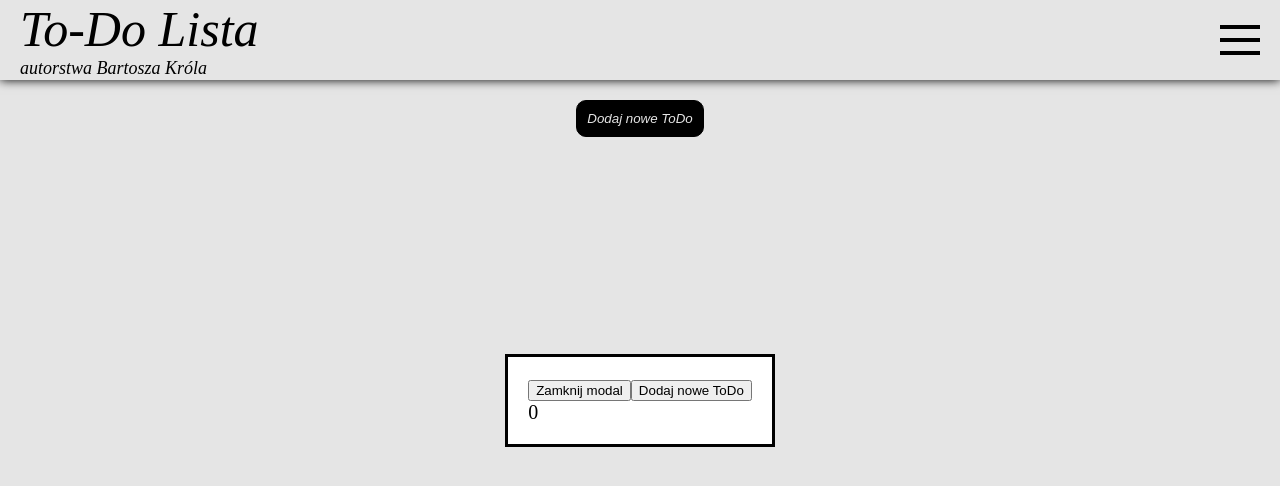
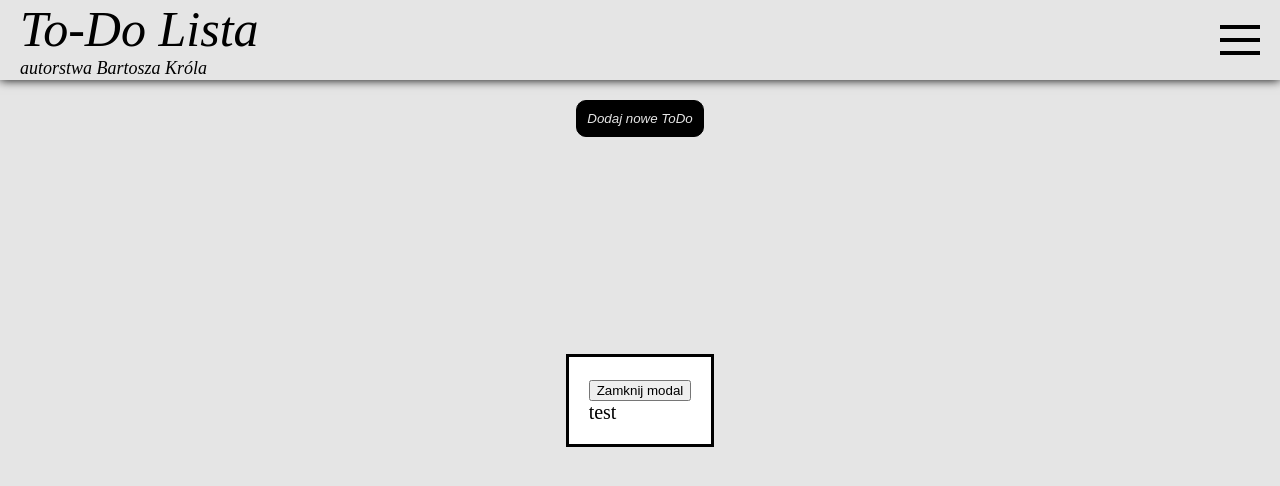
Before and after one commit to bartokrol/ToDoList-React, a React (Create React App) app: page /toDoList in a window 1280 px wide. Both pictures are taken after a click on the button "Dodaj nowe ToDo". Shown: the top 486 px of the page. Built offline with nearby package versions, Linux system fonts and the light colour scheme.

Commit message:
17-move ModalService into separate file named dialogService

```diff
--- a/src/components/modal/Modal.tsx
+++ b/src/components/modal/Modal.tsx
@@ -1,7 +1,8 @@
-import { createRoot, Root } from 'react-dom/client';
-import React, { MutableRefObject, useCallback, useRef } from 'react';
+import { Root } from 'react-dom/client';
+import React, { MutableRefObject, ReactNode, useCallback, useRef } from 'react';
+import { dialog } from '../../infrastructure/services/dialogService';
 
-const Modal = ({ id, root }: { id: number, root: Root }) => {
+export const Modal = ({ children, id, root }: { children: ReactNode, id: number, root: Root }) => {
     const dialogElementRef = useRef() as MutableRefObject<HTMLDialogElement>;
 
     const dialogRef = useCallback((dialog: HTMLDialogElement) => {
@@ -11,13 +12,9 @@ const Modal = ({ id, root }: { id: number, root: Root }) => {
         }
     }, []);
 
-    const handleOpen = () => {
-        modal.openModal();
-    };
-
     const handleClose = () => {
         dialogElementRef.current.close();
-        modal.closeModal(root);
+        dialog.closeDialog(root);
     };
 
     const handleEscClose = (e: React.KeyboardEvent<HTMLDialogElement>) => {
@@ -31,61 +28,7 @@ const Modal = ({ id, root }: { id: number, root: Root }) => {
     return (
         <dialog ref={dialogRef} onKeyDown={handleEscClose}>
             <button onClick={handleClose}>{'Zamknij modal'}</button>
-            <button onClick={handleOpen}>{'Dodaj nowe ToDo'}</button>
-            <div>{id}</div>
+            {children}
         </dialog>
     );
 };
-
-class ModalService {
-  private modalStack = 0;
-  private rootsContainer: HTMLDivElement;
-
-  constructor() {
-      this.rootsContainer = document.getElementById('modals') as HTMLDivElement;
-  }
-
-  public openModal() {
-      this.handleRootsContainer();
-
-      const rootElement = this.createModalContainer();
-      this.renderModal(rootElement);
-
-      this.modalStack++;
-  }
-
-  public closeModal(root: Root) {
-      root.unmount();
-
-      this.modalStack--;
-
-      this.removeModalContainer();
-  }
-
-  private createModalContainer() {
-      const rootElement = document.createElement('div');
-      rootElement.id = `modal_root_${this.modalStack}`;
-
-      this.rootsContainer.appendChild(rootElement);
-
-      return rootElement;
-  }
-
-  private removeModalContainer() {
-      const rootElement = this.rootsContainer.querySelector(`#modal_root_${this.modalStack}`) as Element;
-      this.rootsContainer.removeChild(rootElement);
-  }
-
-  private renderModal(rootElement: HTMLDivElement) {
-      const root = createRoot(rootElement);
-      root.render(<Modal root={root} id={this.modalStack} />);
-  }
-
-  private handleRootsContainer() {
-      if (!this.rootsContainer) {
-          this.rootsContainer = document.getElementById('modals') as HTMLDivElement;
-      }
-  }
-}
-
-export const modal = new ModalService();
--- /dev/null
+++ b/src/infrastructure/services/dialogService.tsx
@@ -0,0 +1,60 @@
+import { createRoot, Root } from 'react-dom/client';
+import { Modal } from '../../components/modal/Modal';
+import { ReactNode } from 'react';
+
+class DialogService {
+  private dialogStack = 0;
+  private rootsContainer: HTMLDivElement;
+
+  constructor() {
+      this.rootsContainer = document.getElementById('dialogs') as HTMLDivElement;
+  }
+
+  public openDialog(dialogType: 'modal' | 'drawer', children: ReactNode) {
+      this.handleRootsContainer();
+
+      const rootElement = this.createDialogContainer();
+      this.renderDialog(rootElement, dialogType, children);
+
+      this.dialogStack++;
+  }
+
+  public closeDialog(root: Root) {
+      root.unmount();
+
+      this.dialogStack--;
+
+      this.removeDialogContainer();
+  }
+
+  private createDialogContainer() {
+      const rootElement = document.createElement('div');
+      rootElement.id = `dialog_root_${this.dialogStack}`;
+
+      this.rootsContainer.appendChild(rootElement);
+
+      return rootElement;
+  }
+
+  private removeDialogContainer() {
+      const rootElement = this.rootsContainer.querySelector(`#dialog_root_${this.dialogStack}`) as Element;
+      this.rootsContainer.removeChild(rootElement);
+  }
+
+  private renderDialog(rootElement: HTMLDivElement, dialogType: 'modal' | 'drawer', children: ReactNode) {
+      const root = createRoot(rootElement);
+
+      root.render(
+          <Modal root={root} id={this.dialogStack}>
+              {children}
+          </Modal>);
+  }
+
+  private handleRootsContainer() {
+      if (!this.rootsContainer) {
+          this.rootsContainer = document.getElementById('dialogs') as HTMLDivElement;
+      }
+  }
+}
+
+export const dialog = new DialogService();
--- a/src/layout/Layout.tsx
+++ b/src/layout/Layout.tsx
@@ -8,6 +8,6 @@ export const Layout = ({ children }: { children: ReactNode }) => (
         <div className={styles.main}>
             {children}
         </div>
-        <div id={'modals'} />
+        <div id={'dialogs'} />
     </div>
 );
--- a/src/views/toDoList/ToDoListPage.tsx
+++ b/src/views/toDoList/ToDoListPage.tsx
@@ -1,12 +1,17 @@
 import styles from './toDoListPage.module.scss';
 import { ToDoList } from './components/ToDoList/ToDoList';
-import { modal } from '../../components/modal/Modal';
+import { dialog } from '../../infrastructure/services/dialogService';
+import { ToDoListBox } from './components/ToDoListBox/ToDoListBox';
 
 export const ToDoListPage = () => {
     const listOfTodos: string[] = [];
 
     const handleClick = () => {
-        modal.openModal();
+        const toDoListBoxProps = {
+            value: 'test',
+        };
+
+        dialog.openDialog('modal', <ToDoListBox {...toDoListBoxProps} />);
     };
 
     return (
--- /dev/null
+++ b/src/views/toDoList/components/ToDoListBox/ToDoListBox.tsx
@@ -0,0 +1,9 @@
+import React from 'react';
+
+export const ToDoListBox = ({ value }: { value: string }) => {
+    console.log(value);
+
+    return (
+        <div>{value}</div>
+    );
+};
```
